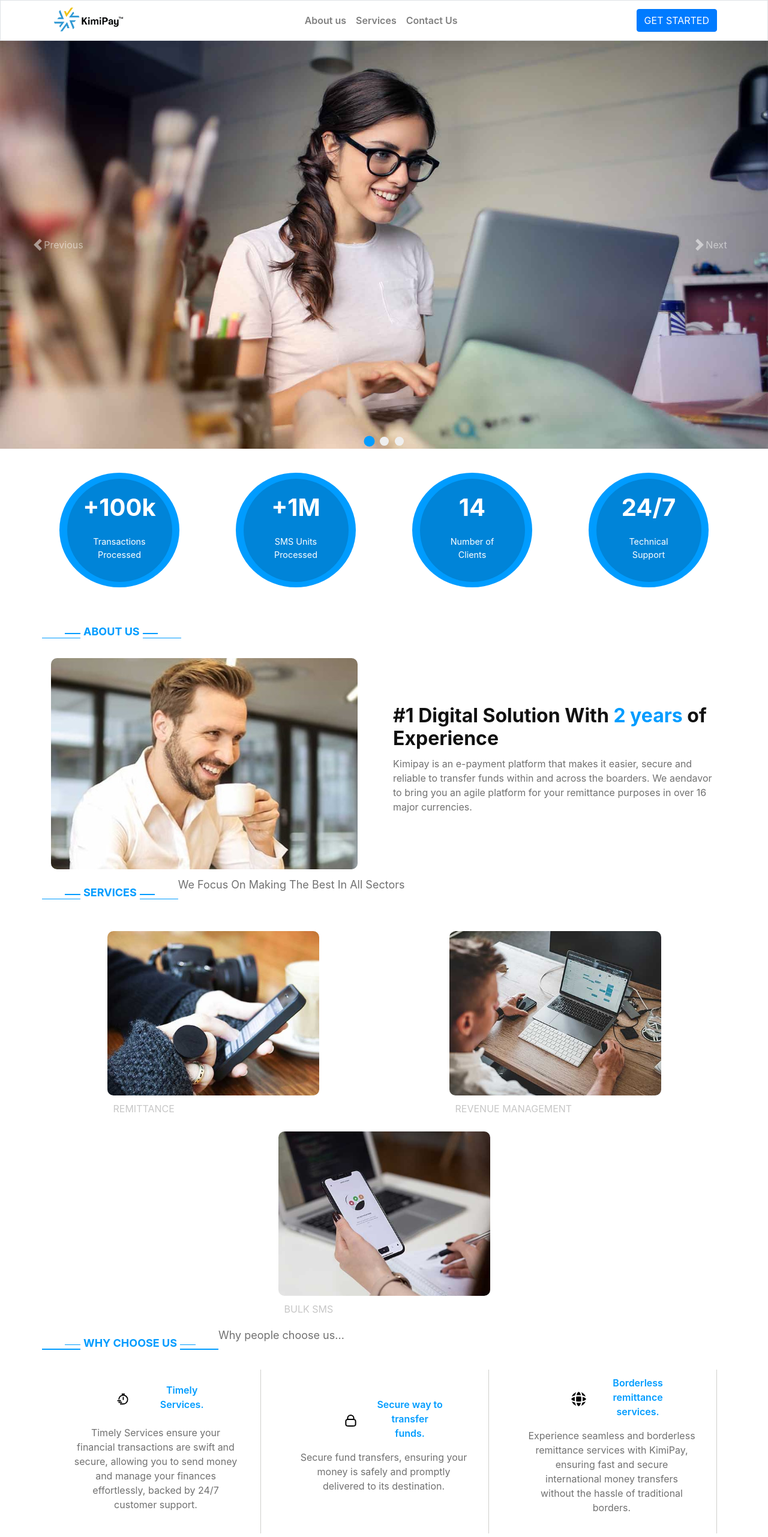
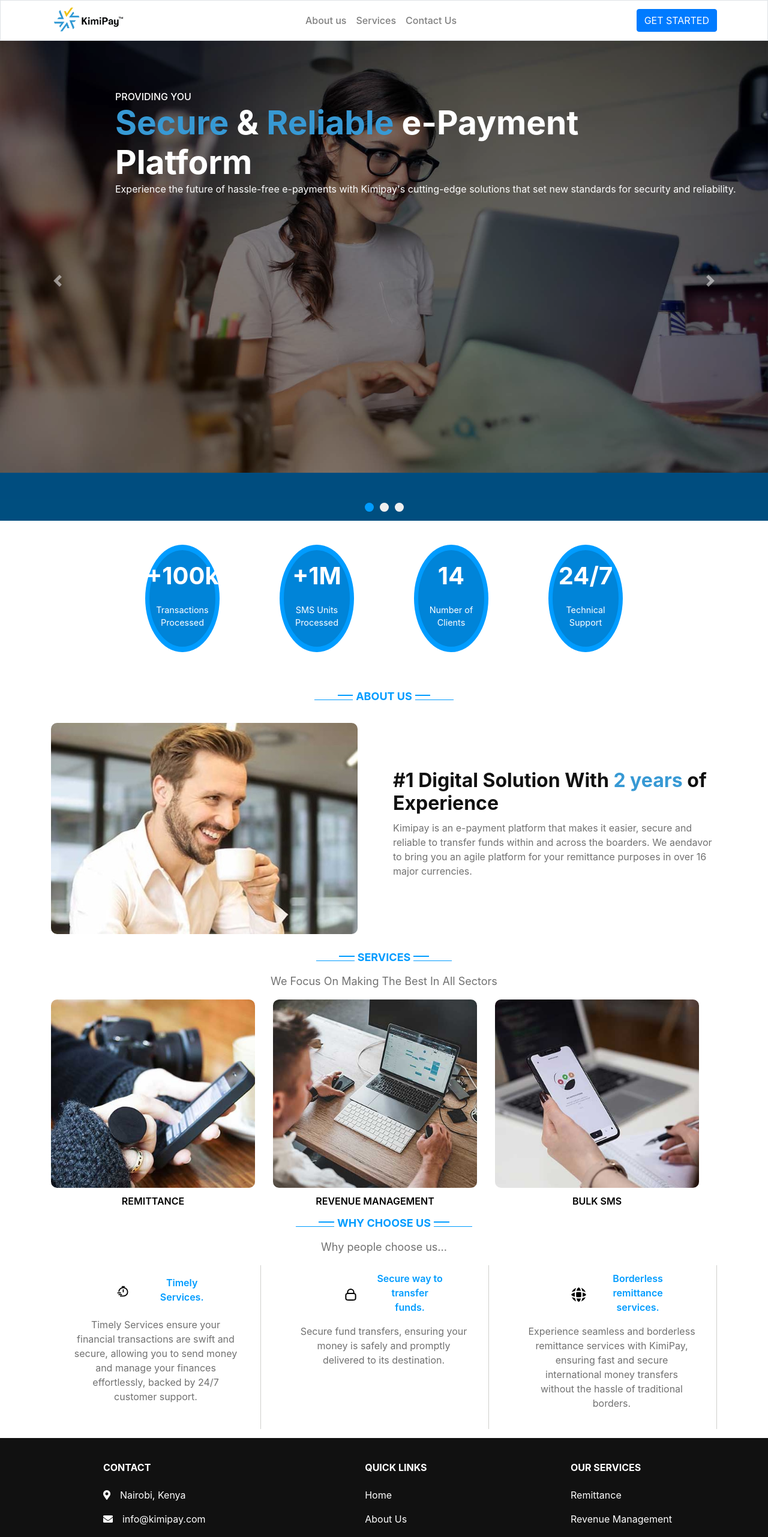
Before and after one commit to GloriaMMuthumbi/kimipayco, a React (Create React App) app: page / in a window 1280 px wide. Shown: the top 2562 px of the page at 60% size. Built offline with nearby package versions, Linux system fonts and the light colour scheme.

Commit message:
still fixing issues

```diff
--- a/public/index.html
+++ b/public/index.html
@@ -9,7 +9,6 @@
       name="description"
       content="Web site created using create-react-app"
     />
-    <link rel="apple-touch-icon" href="%PUBLIC_URL%/logo192.png" />
     <!--
       manifest.json provides metadata used when your web app is installed on a
       user's mobile device or desktop. See https://developers.google.com/web/fundamentals/web-app-manifest/
--- a/src/App.css
+++ b/src/App.css
@@ -1,6 +1,6 @@
 .navbar-item {
   color: #009CFF;
-  font-weight: 600;
+  font-weight: 500;
 }
 
 .carousel {
@@ -72,7 +72,7 @@
 
 @media screen and (min-width: 769px) {
   .outer {
-    min-width: 200px;
+    min-width: 80%;
   }
 
   .inner {
@@ -89,20 +89,86 @@
   }
 
   .choose-item-outer {
-    justify-content: center;
+    display: flex;
+    flex-direction: column;
     align-items: center;
+    border-right: solid 1px;
+    height: 100%;
+    border-color: #cfcfcc;
   }
 }
 
-@media screen and (max-width: 768) {
+@media screen and (max-width: 768px) {
   .hr-mobile {
     display: none;
   }
 
-  .carousel {
-    height: 10vh;
+  .choose-item-outer {
+    display: flex;
+    flex-direction: column;
+    align-items: center;
+    border-bottom: solid 1px;
+    height: 100%;
+    border-color: #cfcfcc;
   }
 
+  .outer {
+    min-width: 45%;
+  }
+
+  .inner {
+    max-width: 175px;
+    padding: 5%;
+  }
+
+  .number {
+    font-size: 1.5em;
+    margin: 0;
+  }
+
+  .description {
+    font-size: 1em;
+    white-space: wrap;
+  }
+
+  .lines {
+    display: flex;
+    flex-direction: column;
+    justify-content: center;
+    margin-bottom: 1%;
+  }
+
+  .short-line {
+    width: 90vw;
+    height: 1px;
+    background-color: #009CFF;
+  }
+
+  .left {
+    display: flex;
+    align-self: flex-end;
+  }
+
+  .long-line {
+    width: 5vw;
+    height: 1.5px;
+    background-color: #009CFF;
+    margin-top: 6px;
+  }
+
+  .section-title {
+    color: #009CFF;
+    text-transform: uppercase;
+    font-size: 18px;
+    text-align: center;
+    margin-left: 5px;
+    margin-right: 5px;
+    font-weight: 700;
+  }
+
+  .rectangle {
+    height: 30%;
+  }
 }
 
 .aboutus-container {
@@ -116,7 +182,7 @@
   box-sizing: border-box;
 }
 
-.title{
+.title {
   display: flex;
   justify-content: center;
   align-items: center;
@@ -159,6 +225,11 @@
   font-weight: 700;
 }
 
+.section {
+  display: flex;
+  flex-direction: column;
+}
+
 .row {
   margin-bottom: 15px;
 }
@@ -194,7 +265,7 @@
 }
 
 .blue-text {
-  color: #009CFF;
+  color: #3799d4;
 }
 
 .paragraph {
@@ -206,17 +277,23 @@
 
 .service {
   position: relative;
-  width: 393px;
+  width: auto;
   height: 314px;
   border-radius: 10px;
-  padding: 20px;
   align-self: center;
   margin-bottom: 20px;
 }
 
+.services {
+  display: flex;
+  width: 100%;
+}
+
 .service-name {
-  color: #c7c7c7;
+  color: #000;
   margin: 10px 10px 40px 10px;
+  font-weight: 600;
+  text-align: center;
 }
 
 .service-img {
@@ -250,7 +327,6 @@
   display: flex;
   flex-direction: column;
   align-items: center;
-  border-right: solid 1px;
   height: 100%;
   border-color: #cfcfcc;
 }
@@ -261,7 +337,7 @@
 }
 
 footer {
-  background: #212529;
+  background: #231f20;
 }
 
 .form-control:focus {
@@ -308,6 +384,9 @@
 
 .text-white {
   text-decoration: none;
+  white-space: nowrap;
+  text-align: start;
+  text-align: left;
 }
 
 .text-white .link {
@@ -320,14 +399,8 @@
   color: white;
 }
 
-.carousel {
-  overflow: hidden;
-  height: 85vh;
-  display: flex;
-  flex-direction: column;
-}
-
 .carousel-inner {
+  position: relative;
   white-space: nowrap;
   transition: transform 1000ms;
 }
@@ -335,7 +408,9 @@
 .carousel-item {
   position: relative;
   width: 100%;
-  height: 100vh; /* Set the height to match the design of the second carousel */
+  height: 100vh;
+  display: inline-block;
+  background: none;
 }
 
 .rectangle {
@@ -361,39 +436,11 @@
   transform: translateY(-50%);
   width: 90%;
   color: #ffffff;
-  text-align: left; /* Adjust text alignment to match the design of the second carousel */
-}
-
-.carousel-item-information h6 {
-  margin-bottom: 0;
-  text-transform: uppercase;
-  font-weight: 400;
-  font-size: 16px;
-  color: white;
-}
-
-.carousel-caption h6 {
-  margin-top: 0;
-  margin-bottom: 0;
-  font-size: 55px;
-  color: #ffffff;
-}
-
-.blue-text {
-  color: #009CFF;
+  text-align: left;
 }
 
 .white-text {
   color: white;
-}
-
-.carousel-item-description {
-  white-space: normal;
-  width: 80%;
-  color: white;
-  font-size: 16px;
-  font-weight: 400;
-  margin-top: 2%;
 }
 
 .carousel-indicators > button {
@@ -403,11 +450,58 @@
   border-radius: 50%;
   border: 10px;
   border-color: #009CFF;
+  margin-bottom: 15px;
 }
 
-.carousel-indicators .active {
-  transform: scale(1.2);
-  border-radius: 50%;
-  border: none;
+.active {
+  transform: scale(1);
   background-color: #009CFF;
 }
+
+.rectangle {
+  position: absolute;
+  width: 100%;
+  top: 0;
+  left: 0;
+  height: 100%;
+  background-color: rgba(0, 0, 0, 0.5);
+  z-index: 1;
+}
+
+.carousel-caption{
+  position: absolute;
+  top: 0;
+  left: 0;
+  margin-top: 5%;
+}
+
+.carousel-caption h6 {
+  text-transform: uppercase;
+  margin-top: 0;
+  margin-bottom: 0;
+  text-align: start;
+}
+
+.carousel-caption h1 {
+  margin-top: 0;
+  margin-bottom: 0;
+  width: 90%;
+  font-size: 55px;
+  font-weight: 700;
+  white-space: wrap;
+  color: #ffffff;
+  text-align: start;
+}
+
+.carousel-caption p {
+  text-align: start;
+  margin-top: 0;
+  margin-bottom: 0;
+}
+
+.footer-col {
+  display: flex;
+  flex-direction: column;
+  justify-content: flex-start;
+  text-align: start;
+}
--- a/src/Components/AboutUs.js
+++ b/src/Components/AboutUs.js
@@ -1,7 +1,7 @@
 const AboutUsComponent = () => {
     return (
-        <div class="container">
-            <div class="row">
+        <div className="container">
+            <div className="row section">
                 <div className="title">
                     <div className="lines">
                         <div className="short-line left"></div>
@@ -14,12 +14,12 @@
                     </div>
                 </div>
             </div>
-            <div class="row">
-                <div class="col-sm">
+            <div className="row">
+                <div className="col-sm">
                     <img src="./about.jpg" alt="about us" className="aboutus-img" />
                 </div>
                 <div className="col-sm aboutus-text">
-                <h2 className="heading">#1 Digital Solution With <span class="blue-text">2 years</span> of Experience</h2>
+                <h2 className="heading">#1 Digital Solution With <span className="blue-text">2 years</span> of Experience</h2>
                     <p className="paragraph">Kimipay is an e-payment platform that makes it easier,
                         secure and reliable to transfer funds within and across
                         the boarders. We aendavor to bring you an agile platform
--- a/src/Components/Carousel.js
+++ b/src/Components/Carousel.js
@@ -4,6 +4,7 @@
 function CarouselComponent() {
     return (
         <div id="carouselExampleCaptions" className="carousel slide" data-bs-ride="carousel">
+        <div className="carousel-inner">
         <div className="carousel-indicators">
             <button
             type="button"
@@ -26,15 +27,17 @@
             aria-label="Slide 3"
             ></button>
         </div>
-        <div className="carousel-inner">
             <div className="carousel-item active">
+                <div className="rectangle"></div>
                 <img src="./carousel-1.jpg" className="d-block w-100" alt="Wild Landscape" />
-            <div className="carousel-caption d-none d-md-block">
-                <h5>First slide label</h5>
-                <p>Nulla vitae elit libero, a pharetra augue mollis interdum.</p>
+                <div className="carousel-caption d-none d-md-block position-absolute top-0 start-0">
+                    <h6>Providing you</h6>
+                    <h1><span className="blue-text">Secure</span> & <span className="blue-text">Reliable</span> e-Payment Platform</h1>
+                    <p>Experience the future of hassle-free e-payments with Kimipay's cutting-edge solutions that set new standards for security and reliability.</p>
                 </div>
                 </div>
                 <div className="carousel-item">
+                <div className="rectangle"></div>
                 <img src="./carousel-2.jpg" className="d-block w-100" alt="Camera" />
                 <div className="carousel-caption d-none d-md-block">
                     <h5>Second slide label</h5>
@@ -42,6 +45,7 @@
                 </div>
                 </div>
                 <div className="carousel-item">
+                <div className="rectangle"></div>
                 <img src="./carousel-3.jpg" className="d-block w-100" alt="Exotic Fruits" />
                 <div className="carousel-caption d-none d-md-block">
                     <h5>Third slide label</h5>
@@ -51,11 +55,11 @@
         </div>
         <button className="carousel-control-prev" type="button" data-bs-target="#carouselExampleCaptions" data-bs-slide="prev">
             <span className="carousel-control-prev-icon" aria-hidden="true"></span>
-            <span className="visually-hidden">Previous</span>
+            <span className="visually-hidden"></span>
         </button>
         <button className="carousel-control-next" type="button" data-bs-target="#carouselExampleCaptions" data-bs-slide="next">
             <span className="carousel-control-next-icon" aria-hidden="true"></span>
-            <span className="visually-hidden">Next</span>
+            <span className="visually-hidden"></span>
         </button>
         </div>
     );
--- a/src/Components/Footer.js
+++ b/src/Components/Footer.js
@@ -6,16 +6,16 @@
       <div className="container p-4 pb-0">
         <section className="">
           <div className="row">
-          <div className="col-md-4 col-lg-3 col-xl-3 mx-auto mt-3">
+          <div className="col-md-4 col-lg-3 col-xl-3 mx-auto mt-3 footer-col">
               <h6 className="text-uppercase mb-4 font-weight-bold">Contact</h6>
-              <p><i className="fas fa-map-marker-alt"></i> Nairobi, Kenya</p>
-              <p><i className="fas fa-envelope mr-3"></i> info@kimipay.com</p>
-              <p><i className="fas fa-phone mr-3"></i> + 254 716 944 544</p>
+              <p><i className="fas fa-map-marker-alt mr-3"></i>Nairobi, Kenya</p>
+              <p><i className="fas fa-envelope mr-3"></i>info@kimipay.com</p>
+              <p><i className="fas fa-phone mr-3"></i>+ 254 716 944 544</p>
             </div>
 
             <hr className="w-100 clearfix d-md-none" />
 
-            <div className="col-md-3 col-lg-2 col-xl-2 mx-auto mt-3">
+            <div className="col-md-3 col-lg-2 col-xl-2 mx-auto mt-3 footer-col">
               <h6 className="text-uppercase mb-4 font-weight-bold">Quick links</h6>
               <p>
                 <a className="text-white link" href="#!">Home</a>
@@ -31,7 +31,7 @@
               </p>
             </div>
 
-            <div className="col-md-2 col-lg-2 col-xl-2 mx-auto mt-3">
+            <div className="col-md-2 col-lg-2 col-xl-2 mx-auto mt-3 footer-col">
               <h6 className="text-uppercase mb-4 font-weight-bold">Our Services</h6>
               <p>
                 <a className="text-white link" href="#!">Remittance</a>
@@ -56,7 +56,7 @@
           <div className="row d-flex align-items-center">
             <div className="col-md-7 col-lg-8 text-center text-md-start">
               <div className="p-3">
-                © 2020 Copyright :
+                © 2023 Copyright :
                 <a className="text-white" href="#!"> KimiPay</a>
 
               </div>
--- a/src/Components/Inforgraphs.js
+++ b/src/Components/Inforgraphs.js
@@ -1,9 +1,9 @@
 const InforgraphComponent = () => {
     return (
-        <div class="container-fluid">
-            <div class="row justify-content-center">
-                <div class="row justify-content-between">
-                    <div class="col-md-auto infograph">
+        <div className="container-fluid">
+            <div className="row justify-content-center">
+                <div className="row justify-content-between">
+                    <div className="col-md-auto infograph">
                         <div className="outer">
                             <div className="inner">
                                 <p className="number">+100k</p>
@@ -11,7 +11,7 @@
                             </div>
                         </div>
                     </div>
-                    <div class="col-md-auto infograph">
+                    <div className="col-md-auto infograph">
                         <div className="outer">
                             <div className="inner">
                                 <p className="number">+1M</p>
@@ -19,7 +19,7 @@
                             </div>
                         </div>
                     </div>
-                    <div class="col-md-auto infograph">
+                    <div className="col-md-auto infograph">
                         <div className="outer">
                             <div className="inner">
                                 <p className="number">14</p>
@@ -27,7 +27,7 @@
                             </div>
                         </div>
                     </div>
-                    <div class="col-md-auto infograph">
+                    <div className="col-md-auto infograph">
                         <div className="outer">
                             <div className="inner">
                                 <p className="number">24/7</p>
--- a/src/Components/Services.js
+++ b/src/Components/Services.js
@@ -3,7 +3,7 @@
 const ServicesComponent = () => {
   return (
     <div className="container">
-      <div className="row">
+      <div className="row section">
         <div className="title">
           <div className="lines">
             <div className="short-line left"></div>
@@ -17,20 +17,20 @@
         </div>
         <p className="section-intro">We Focus On Making The Best In All Sectors</p>
       </div>
-      <div className="row justify-content-center">
-        <div className="col-sm d-flex justify-content-center">
+      <div className="row justify-content-center services">
+        <div className="col-sm d-flex">
           <div className="service">
             <img className="service-img" src="./service-5.jpg" alt="Remittance" />
             <p className="service-name">REMITTANCE</p>
           </div>
         </div>
-        <div className="col-sm d-flex justify-content-center">
+        <div className="col-sm d-flex">
           <div className="service">
             <img className="service-img" src="./service-3.jpg" alt="Revenue Management" />
             <p className="service-name">REVENUE MANAGEMENT</p>
           </div>
         </div>
-        <div className="col-sm d-flex justify-content-center">
+        <div className="col-sm d-flex">
           <div className="service">
             <img className="service-img" src="./service-2.jpg" alt="Bulk SMS" />
             <p className="service-name">BULK SMS</p>
--- a/src/Components/WhyChooseUs.js
+++ b/src/Components/WhyChooseUs.js
@@ -1,7 +1,7 @@
 const WhyChooseUsComponent = () => {
     return (
-        <div class="container">
-            <div class="row">
+        <div className="container">
+            <div className="row section">
             <div className="title">
                 <div className="lines">
                     <div className="short-line left"></div>
@@ -16,7 +16,7 @@
                     <p className="section-intro">Why people choose us...</p>
                 </div>
             <div className="row">
-                <div class="col-sm">
+                <div className="col-sm">
                     <div className="choose-item-outer">
                         <div className="choose-item-inner">
                             <img className="icon" src="./timely-icon.svg" alt="" />
@@ -25,7 +25,7 @@
                         <p className="more-description">Timely Services ensure your financial transactions are swift and secure, allowing you to send money and manage your finances effortlessly, backed by 24/7 customer support.</p>
                     </div>
                 </div>
-                <div class="col-sm">
+                <div className="col-sm">
                     <div className="choose-item-outer">
                         <div className="choose-item-inner">
                             <img className="icon" src="./secure-icon.svg" alt="" />
@@ -34,7 +34,7 @@
                         <p className="more-description">Secure fund transfers, ensuring your money is safely and promptly delivered to its destination.</p>
                     </div>
                 </div>
-                <div class="col-sm">
+                <div className="col-sm">
                     <div className="choose-item-outer">
                         <div className="choose-item-inner">
                             <img className="icon" src="./borderless-icon.svg" alt="" />
```
Also changed, not shown: src/logo.svg (deleted). Lines whose indentation alone changed are shown as unchanged.
